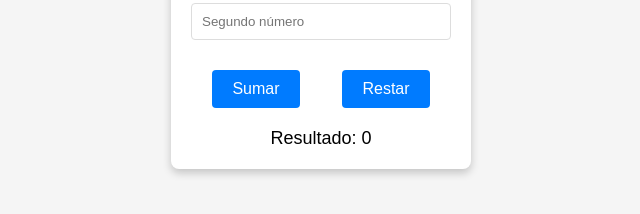
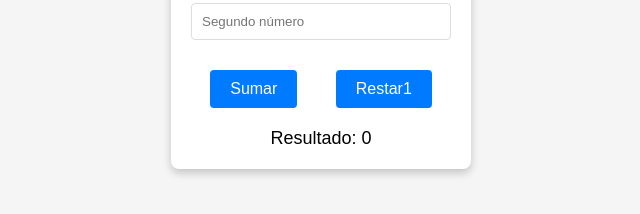
Before and after one commit to pacisnerosi24/JavaScriptAc, a plain HTML site: page index.html in a window 1280 px wide. Shown: the part 386-600 px from the top of the page, 319-959 px from the left. Drawn offline with Linux system fonts and the light colour scheme.

Commit message:
fix: :bug:

```diff
--- a/index.html
+++ b/index.html
@@ -14,7 +14,7 @@
 
         <div class="buttons">
             <button onclick="sumar()">Sumar</button>
-            <button onclick="restar()">Restar</button>
+            <button onclick="restar()">Restar1</button>
         </div>
 
         <div class="result">
```
